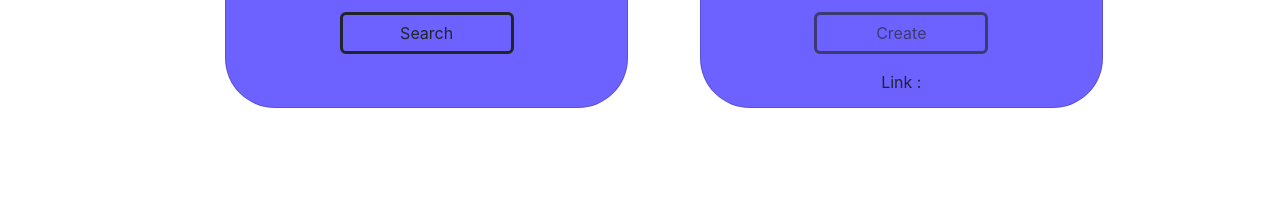
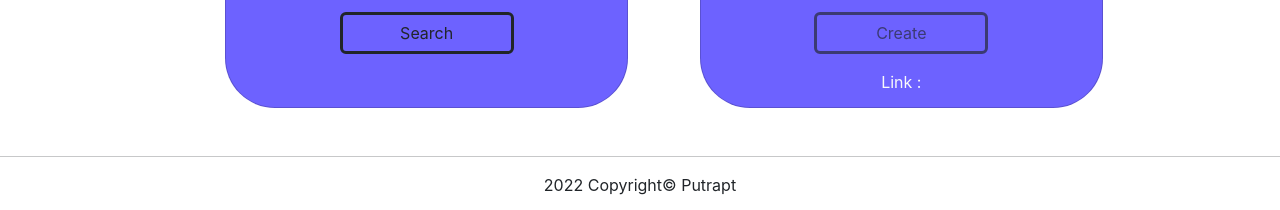
Before and after one commit to MhmmdSyahputra/myQnA-web, a React (Create React App) app: page / in a window 1280 px wide. Shown: the part 796-1006 px from the top of the page. Before the commit the page ends 922 px from the top, so only its background shows below. Built offline with nearby package versions, Linux system fonts and the light colour scheme.

Commit message:
home foo

```diff
--- /dev/null
+++ b/src/Components/Footer.jsx
@@ -0,0 +1,19 @@
+import React, { Component } from 'react'
+
+export default class Footer extends Component {
+    render() {
+        return (
+            <>
+                <footer className="mt-5 mb-3">
+                    <hr />
+                    <div className="container">
+                        <div className="row">
+                            <div className="col fs-6 text-center text-dark">2022 Copyright&copy; Putrapt</div>
+                        </div>
+                    </div>
+                </footer>
+            </>
+
+        )
+    }
+}
--- a/src/Pages/Pages.jsx
+++ b/src/Pages/Pages.jsx
@@ -4,6 +4,7 @@ import Home from "../views/Home"
 import { Route, Routes } from "react-router-dom";
 import Header from "../Components/Header";
 import HeaderNav from "../Components/Header";
+import Footer from "../Components/Footer";
 const Pages = () => {
     return (
         <>
@@ -12,6 +13,7 @@ const Pages = () => {
                 <Route path='/' element={<Home />} />
                 <Route path='/group/:id' element={<Group />} />
             </Routes>
+            <Footer />
         </>
     )
 }
--- a/src/views/Home.jsx
+++ b/src/views/Home.jsx
@@ -79,7 +79,7 @@ const Home = () => {
                 <button onClick={() => createGroup()} disabled={disable} style={{ cursor: disable == true ? 'not-allowed' : "pointer" }} className='btn'>Create</button>
               </Card.Text>
 
-              <p>Link : <Link to={linkgroup}>{linkgroup}</Link></p>
+              <p className='text-light'>Link : <Link className='text-light' to={linkgroup}>{linkgroup}</Link></p>
             </Card.Body>
           </Card>
         </div>
```
